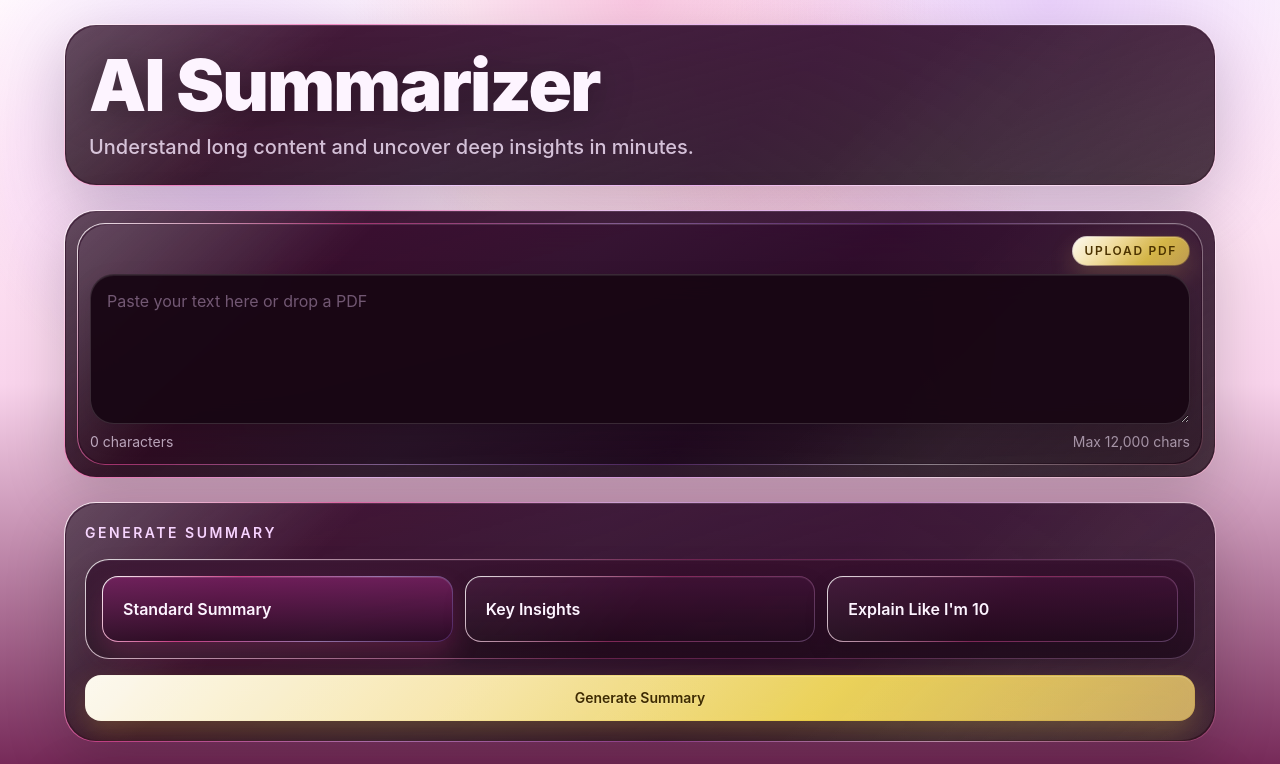
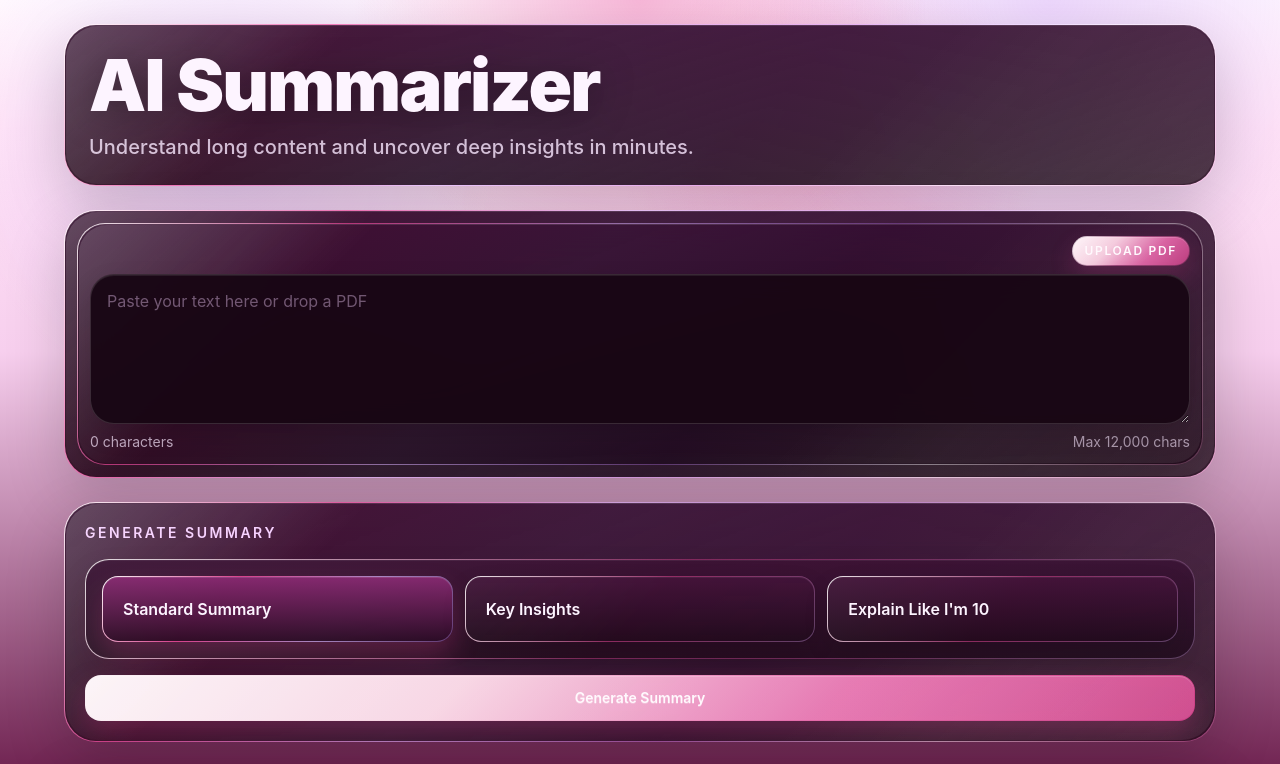
Before and after one commit to reolaccc/ai-summarizer, a React (Vite) app: page / in a window 1280 px wide. Shown: the top 764 px of the page. Built offline with nearby package versions, Linux system fonts and the light colour scheme.

Commit message:
Push theme toward brighter pink violet and rose gold

```diff
--- a/src/index.css
+++ b/src/index.css
@@ -15,11 +15,11 @@
 body {
   margin: 0;
   background:
-    radial-gradient(circle at top, rgba(236, 72, 153, 0.28) 0%, rgba(236, 72, 153, 0) 28%),
-    radial-gradient(circle at 18% 18%, rgba(192, 132, 252, 0.3) 0%, rgba(192, 132, 252, 0) 22%),
-    radial-gradient(circle at 82% 0%, rgba(168, 85, 247, 0.24) 0%, rgba(168, 85, 247, 0) 24%),
-    radial-gradient(circle at 65% 18%, rgba(244, 114, 182, 0.24) 0%, rgba(244, 114, 182, 0) 20%),
-    linear-gradient(180deg, #fff8fd 0%, #ffeaf6 18%, #f9d4ec 48%, #6a1a4b 100%);
+    radial-gradient(circle at top, rgba(236, 72, 153, 0.36) 0%, rgba(236, 72, 153, 0) 28%),
+    radial-gradient(circle at 18% 18%, rgba(216, 180, 254, 0.36) 0%, rgba(216, 180, 254, 0) 22%),
+    radial-gradient(circle at 82% 0%, rgba(192, 132, 252, 0.28) 0%, rgba(192, 132, 252, 0) 24%),
+    radial-gradient(circle at 65% 18%, rgba(244, 114, 182, 0.34) 0%, rgba(244, 114, 182, 0) 20%),
+    linear-gradient(180deg, #fff8fe 0%, #ffe4f6 16%, #f7cfee 44%, #671847 100%);
   color: #f8fafc;
   background-attachment: fixed;
 }
@@ -39,15 +39,15 @@ body {
     border: 1px solid transparent;
     border-radius: 1.75rem;
     background:
-      linear-gradient(180deg, rgba(47, 12, 41, 0.9), rgba(24, 6, 20, 0.84)) padding-box,
+      linear-gradient(180deg, rgba(49, 12, 44, 0.9), rgba(24, 6, 20, 0.84)) padding-box,
       linear-gradient(
         135deg,
         rgba(255, 255, 255, 0.88),
-        rgba(236, 72, 153, 0.58),
-        rgba(216, 180, 254, 0.44),
-        rgba(168, 85, 247, 0.24),
+        rgba(236, 72, 153, 0.68),
+        rgba(216, 180, 254, 0.54),
+        rgba(192, 132, 252, 0.32),
         rgba(255, 255, 255, 0.42),
-        rgba(251, 113, 133, 0.14)
+        rgba(244, 114, 182, 0.18)
       ) border-box;
     box-shadow:
       0 20px 60px rgba(0, 0, 0, 0.18),
@@ -69,8 +69,8 @@ body {
     border: 1px solid transparent;
     border-radius: 1.5rem;
     background:
-      linear-gradient(180deg, rgba(53, 16, 45, 0.94), rgba(31, 10, 27, 0.9)) padding-box,
-      linear-gradient(135deg, rgba(255, 255, 255, 0.8), rgba(236, 72, 153, 0.3), rgba(216, 180, 254, 0.18)) border-box;
+      linear-gradient(180deg, rgba(57, 18, 51, 0.94), rgba(31, 10, 27, 0.9)) padding-box,
+      linear-gradient(135deg, rgba(255, 255, 255, 0.82), rgba(236, 72, 153, 0.4), rgba(216, 180, 254, 0.24)) border-box;
     box-shadow:
       inset 0 1px 0 rgba(255, 255, 255, 0.06),
       0 14px 30px rgba(0, 0, 0, 0.12);
@@ -87,7 +87,7 @@ body {
   }
 
   .crystal-input:focus {
-    border-color: rgba(236, 72, 153, 0.64);
+    border-color: rgba(236, 72, 153, 0.72);
     box-shadow:
       0 0 0 4px rgba(236, 72, 153, 0.14),
       inset 0 1px 0 rgba(255, 255, 255, 0.08),
@@ -97,8 +97,8 @@ body {
   .crystal-option {
     border: 1px solid transparent;
     background:
-      linear-gradient(180deg, rgba(59, 16, 50, 0.95), rgba(29, 8, 25, 0.93)) padding-box,
-      linear-gradient(135deg, rgba(255, 255, 255, 0.88), rgba(236, 72, 153, 0.44), rgba(216, 180, 254, 0.28)) border-box;
+      linear-gradient(180deg, rgba(64, 18, 55, 0.95), rgba(29, 8, 25, 0.93)) padding-box,
+      linear-gradient(135deg, rgba(255, 255, 255, 0.9), rgba(236, 72, 153, 0.5), rgba(216, 180, 254, 0.3)) border-box;
     box-shadow:
       inset 0 1px 0 rgba(255, 255, 255, 0.06),
       0 10px 24px rgba(0, 0, 0, 0.12);
@@ -108,10 +108,10 @@ body {
   .crystal-option-active {
     border: 1px solid transparent;
     background:
-      linear-gradient(180deg, rgba(108, 29, 88, 0.98), rgba(41, 10, 34, 0.95)) padding-box,
-      linear-gradient(135deg, rgba(255, 255, 255, 0.98), rgba(236, 72, 153, 0.8), rgba(216, 180, 254, 0.6), rgba(168, 85, 247, 0.28)) border-box;
+      linear-gradient(180deg, rgba(132, 40, 110, 0.98), rgba(41, 10, 34, 0.95)) padding-box,
+      linear-gradient(135deg, rgba(255, 255, 255, 0.98), rgba(236, 72, 153, 0.88), rgba(216, 180, 254, 0.7), rgba(192, 132, 252, 0.36)) border-box;
     box-shadow:
-      0 14px 28px rgba(236, 72, 153, 0.18),
+      0 14px 28px rgba(236, 72, 153, 0.22),
       inset 0 1px 0 rgba(255, 255, 255, 0.12);
   }
 
@@ -119,13 +119,13 @@ body {
     border: 1px solid transparent;
     background:
       linear-gradient(135deg, rgba(255, 255, 255, 0.2), rgba(255, 255, 255, 0.08)) padding-box,
-      linear-gradient(135deg, rgba(255, 252, 240, 0.98), rgba(255, 236, 166, 0.96), rgba(253, 224, 71, 0.9), rgba(255, 214, 102, 0.72)) border-box;
+      linear-gradient(135deg, rgba(255, 247, 250, 0.98), rgba(255, 216, 232, 0.96), rgba(244, 114, 182, 0.92), rgba(236, 72, 153, 0.82)) border-box;
     box-shadow:
-      0 14px 30px rgba(253, 224, 71, 0.22),
+      0 14px 30px rgba(236, 72, 153, 0.26),
       inset 0 1px 0 rgba(255, 255, 255, 0.18);
     backdrop-filter: blur(12px);
-    color: #3f2b00;
-    text-shadow: 0 1px 0 rgba(255, 255, 255, 0.22);
+    color: #fff9fd;
+    text-shadow: 0 1px 0 rgba(255, 255, 255, 0.26);
   }
 
   .crystal-action-secondary {
@@ -142,20 +142,20 @@ body {
   .gold-action-secondary {
     border: 1px solid transparent;
     background:
-      linear-gradient(135deg, rgba(255, 252, 240, 0.92), rgba(255, 236, 166, 0.82), rgba(253, 224, 71, 0.62), rgba(255, 214, 102, 0.5)) padding-box,
-      linear-gradient(135deg, rgba(255, 255, 255, 0.86), rgba(255, 214, 102, 0.48), rgba(253, 224, 71, 0.34)) border-box;
+      linear-gradient(135deg, rgba(255, 247, 250, 0.94), rgba(255, 216, 232, 0.86), rgba(244, 114, 182, 0.72), rgba(236, 72, 153, 0.54)) padding-box,
+      linear-gradient(135deg, rgba(255, 255, 255, 0.86), rgba(244, 114, 182, 0.52), rgba(236, 72, 153, 0.38)) border-box;
     box-shadow:
       inset 0 1px 0 rgba(255, 255, 255, 0.16),
-      0 10px 24px rgba(255, 214, 102, 0.18);
+      0 10px 24px rgba(236, 72, 153, 0.2);
     backdrop-filter: blur(10px);
-    color: #4c3300;
+    color: #fff9fd;
   }
 
   .crystal-dashed {
     border: 1px dashed transparent;
     background:
       linear-gradient(180deg, rgba(37, 10, 31, 0.9), rgba(22, 6, 19, 0.84)) padding-box,
-      linear-gradient(135deg, rgba(255, 255, 255, 0.86), rgba(236, 72, 153, 0.42), rgba(216, 180, 254, 0.3)) border-box;
+      linear-gradient(135deg, rgba(255, 255, 255, 0.88), rgba(236, 72, 153, 0.48), rgba(216, 180, 254, 0.34)) border-box;
     box-shadow:
       inset 0 1px 0 rgba(255, 255, 255, 0.06),
       0 14px 30px rgba(0, 0, 0, 0.1);
@@ -165,7 +165,7 @@ body {
     border: 1px solid transparent;
     background:
       linear-gradient(135deg, rgba(255, 255, 255, 0.14), rgba(255, 255, 255, 0.08)) padding-box,
-      linear-gradient(135deg, rgba(255, 255, 255, 0.9), rgba(236, 72, 153, 0.56), rgba(216, 180, 254, 0.36)) border-box;
+      linear-gradient(135deg, rgba(255, 255, 255, 0.92), rgba(236, 72, 153, 0.66), rgba(216, 180, 254, 0.44)) border-box;
     box-shadow: inset 0 1px 0 rgba(255, 255, 255, 0.12);
     backdrop-filter: blur(10px);
   }
```
